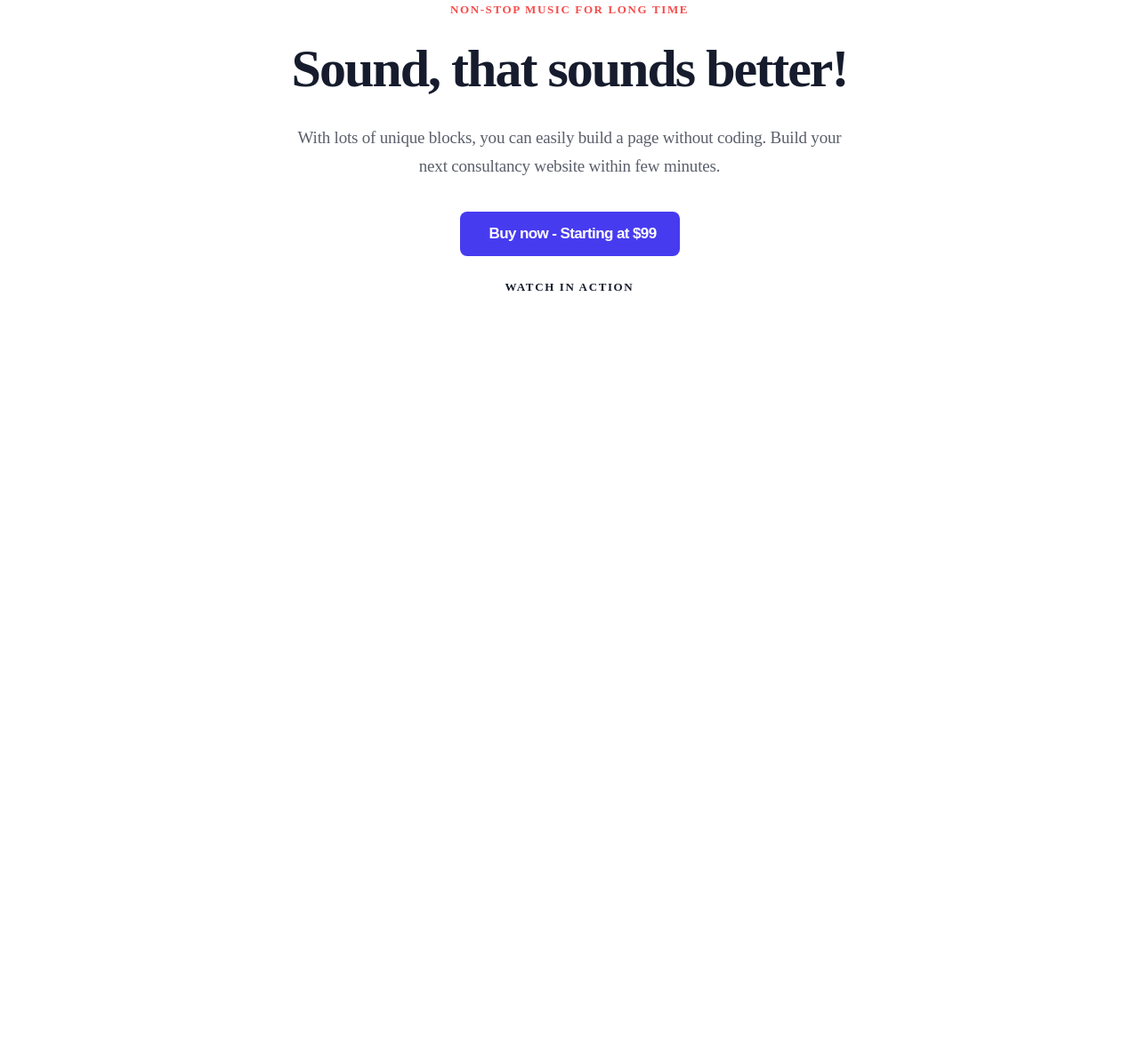
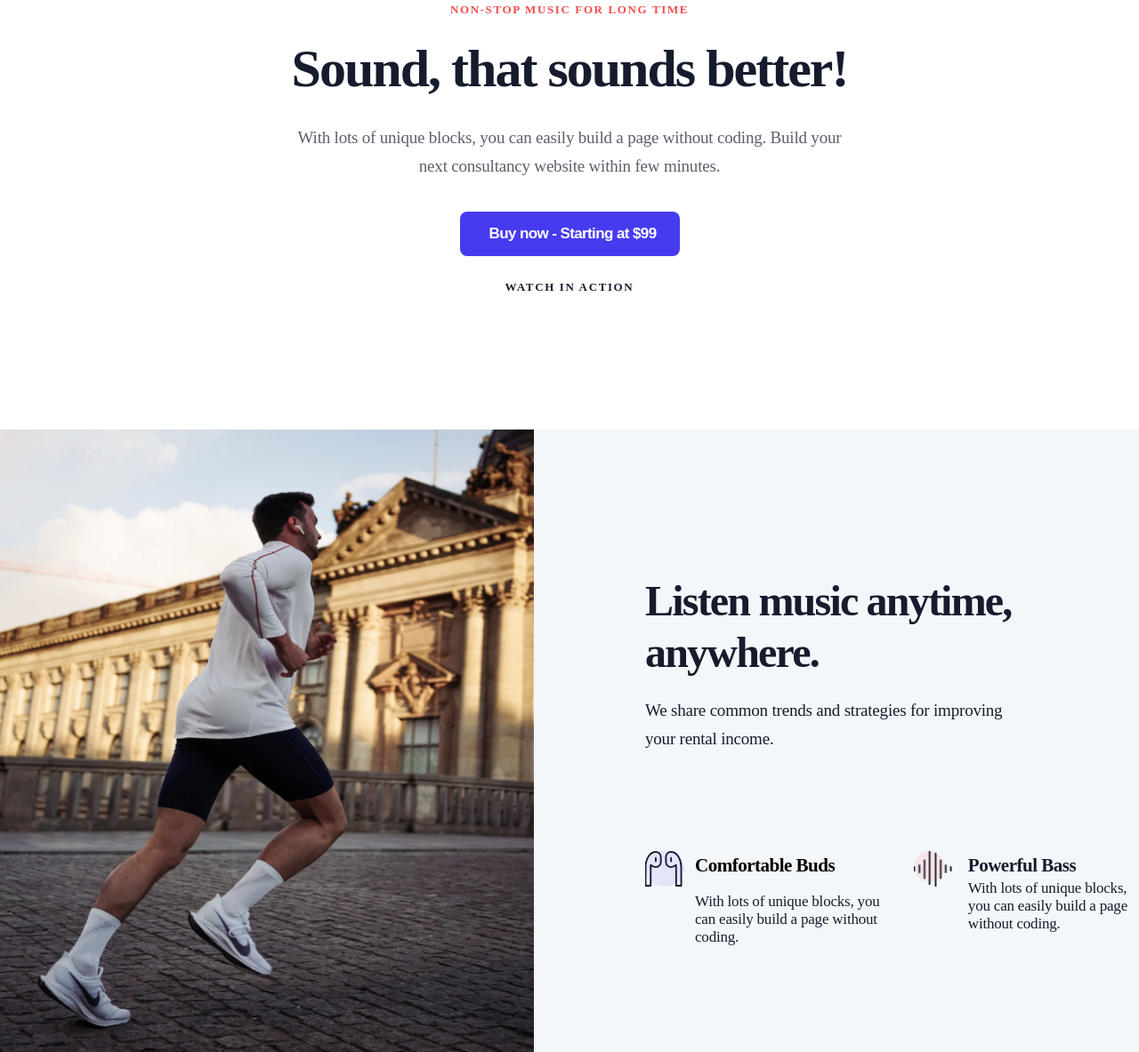
Before and after one commit to abnerlucena/Brainwave.io, a plain HTML site: page index.html in a window 1280 px wide. Shown: the part 567-1750 px from the top of the page at 89% size. Before the commit the page ends 1050 px from the top, so only its background shows below. Drawn offline with Linux system fonts and the light colour scheme.

Commit message:
content-01 (não terminado)

```diff
--- a/index.html
+++ b/index.html
@@ -1,12 +1,15 @@
 <!DOCTYPE html>
 <html lang="en">
+
 <head>
     <meta charset="UTF-8">
     <meta name="viewport" content="width=device-width, initial-scale=1.0">
     <title>Brainwave.io</title>
     <link rel="stylesheet" href="style.css">
 </head>
+
 <body>
+    <div id="hero-class">
         <header>
             <p id="logo-txt">Brainwave.io</p>
             <div class="menu-header">
@@ -19,23 +22,51 @@
                 <p>Buy now - Starting at $99</p>
             </button>
         </header>
+
         <div id="hero">
             <img id="airpod-image" src="assets/airpod-image.svg" alt="foto-de-airpods-branco">
             <div id="text-hero">
                 <h3 id="Non-stop">Non-stop music for long time</h3>
                 <h1 id="sound">Sound, that sounds better!</h1>
-    <h2 id="with-lots">With lots of unique blocks, you can easily build a page without coding. Build your next consultancy website within few minutes.</h2>
+                <h2 id="with-lots">With lots of unique blocks, you can easily build a page without coding. Build your
+                    next consultancy website within few minutes.</h2>
                 <button id="botão-buy-02">
                     <p id="botão-txt01">Buy now - Starting at $99</p>
                 </button>
                 <p id="Watch">Watch in action</p>
             </div>
         </div>
-    <div id="content-01"></div>
+    </div>
+<div id="content-01">
+        <img id="cara-correndo" src="assets/cara-correndo.png" alt="cara-correndo-de fone">
+    <div id="content-right">
+        <div>
+        <h2 id="Listen">Listen music anytime, anywhere.</h2>
+        <p id="we-share">We share common trends and strategies for improving your rental income.</p>
+    </div>
+    <div id="arguments-listen">
+    <div id="earbuds">
+            <img id="img-buds" src="assets/earbuds.svg" alt="icon-fones">
+            <img id="img-Oval-purple" src="assets/Oval-purple.png" alt="bola-roxa">
+            <div id="txt-earbuds">
+            <h3 id="Buds">Comfortable Buds</h3>
+            <p id="unique-blocks">With lots of unique blocks, you can easily build a page without coding. </p>
+        </div>
+    </div>
+        <div id="bass">
+        <img id="img-sound-wave" src="assets/soundwave.png" alt="icon-soundwave">
+        <img id="img-Oval-red" src="assets/Oval-red.png" alt="bola-vermelha">
+        <div id="txt-bass">
+        <h3 id="power-buds">Powerful Bass</h3>
+        <p id="unique-blocks">With lots of unique blocks, you can easily build a page without coding. </p>
+    </div>
+    </div>
+    </div>
     <div id="content-02"></div>
     <div id="content-03"></div>
     <div id="pricig"></div>
     <div id="cta-img"></div>
     <footer></footer>
 </body>
+
 </html>
--- a/style.css
+++ b/style.css
@@ -2,6 +2,7 @@
   margin: 0;
   padding: 0;
   box-sizing: border-box;
+
 }
 
 body {
@@ -11,7 +12,6 @@ body {
 /* começo da header*/
 
 header {
-  flex-shrink: 0;
   display: flex;
   align-items: center;
   margin: 25px;
@@ -77,6 +77,9 @@ header {
   display: flex;
   flex-direction: column;
   text-align: center;
+  margin: auto;
+
+
 }
 
 #airpod-image {
@@ -167,5 +170,140 @@ header {
   text-transform: uppercase;
   margin-bottom: 152px;
 }
+/*fim do content-01/hero*/
 
-/*fim do content-01*/
+/* começo do content-01 */
+
+#content-01 {
+  background-color: #F4F7FA;
+  height: 700px;
+  display: flex;
+}
+
+#cara-correndo {
+  display: block;
+  width: 600px;
+  height: 100%;
+}
+
+#content-right {
+  width: 622px;
+  height: 444px;
+}
+
+#Listen {
+  width: 429px;
+  color: #161C2D;
+  font-family: Gilroy;
+  font-size: 48px;
+  font-style: normal;
+  font-weight: 700;
+  line-height: 58px;
+  letter-spacing: -1.8px;
+  margin-top: 164px;
+  margin-left: 125px;
+  margin-right: 100%;
+  margin-bottom: 20px;
+}
+
+#we-share {
+  width: 404px;
+  color: #161C2D;
+  font-family: Gilroy;
+  font-size: 19px;
+  font-style: normal;
+  font-weight: 400;
+  line-height: 32px;
+  letter-spacing: -0.2px;
+  margin-left: 125px;
+  margin-bottom: 110px;
+  margin-right: 100%;
+}
+
+#arguments-listen {
+  display: flex;
+  padding-left: 125px;
+}
+
+#earbuds {
+  width: 296px;
+  height: 134px;
+  display: flex;
+
+}
+
+#img-buds {
+  width: 42px;
+  height: 40px;
+}
+
+#img-Oval-purple {
+  width: 44px;
+  height: 40px;
+  opacity: 0.3;
+  display: flex;
+  position: absolute;
+}
+
+
+#txt-earbuds {
+  width: 227px;
+  height: 134px;
+  padding-left: 14px;
+}
+
+#Buds {
+  font-family: Gilroy;
+  font-size: 21px;
+  font-style: normal;
+  font-weight: 700;
+  line-height: 32px; /* 152.381% */
+  letter-spacing: -0.5px;
+  margin-bottom: 15px;
+}
+
+#bass {
+  width: 293px;
+  height: 134px;
+  display: flex;
+  padding-left: 33px;
+}
+
+#img-sound-wave {
+  width: 44px;
+  height: 40px;
+}
+
+#img-Oval-red{
+  width: 35px;
+  height: 35px;
+  opacity: 0.3;
+  position: absolute;
+}
+
+#txt-bass {
+  width: 227px;
+  height: 134px;
+  padding-left: 18px;
+}
+
+#power-buds {
+  color: #161C2D;
+  font-family: Gilroy;
+  font-size: 21px;
+  font-style: normal;
+  font-weight: 700;
+  line-height: 32px;
+  letter-spacing: -0.5px;
+}
+
+#unique-blocks {
+  color: #161C2D;
+  font-family: Gilroy;
+  font-size: 17px;
+  font-style: normal;
+  font-weight: 400;
+  ine-height: 29px;
+  letter-spacing: -0.2px;
+}
+/* fim do content-01 */
```
Also changed, not shown: assets/Oval-purple.png (added), assets/Oval-red.png (added), assets/cara-correndo.png (added), assets/earbuds.svg (added), assets/soundwave.png (added). Lines whose indentation alone changed are shown as unchanged.
